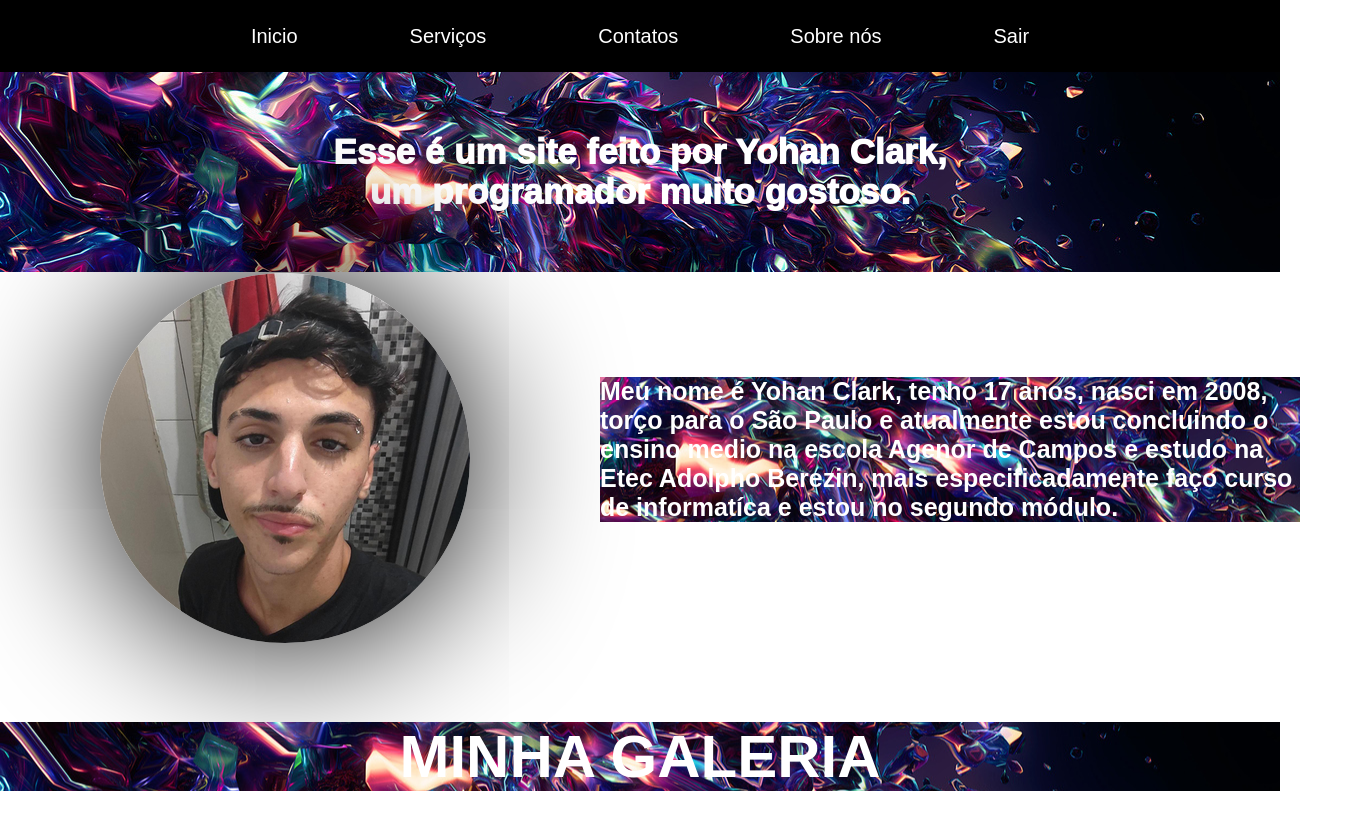
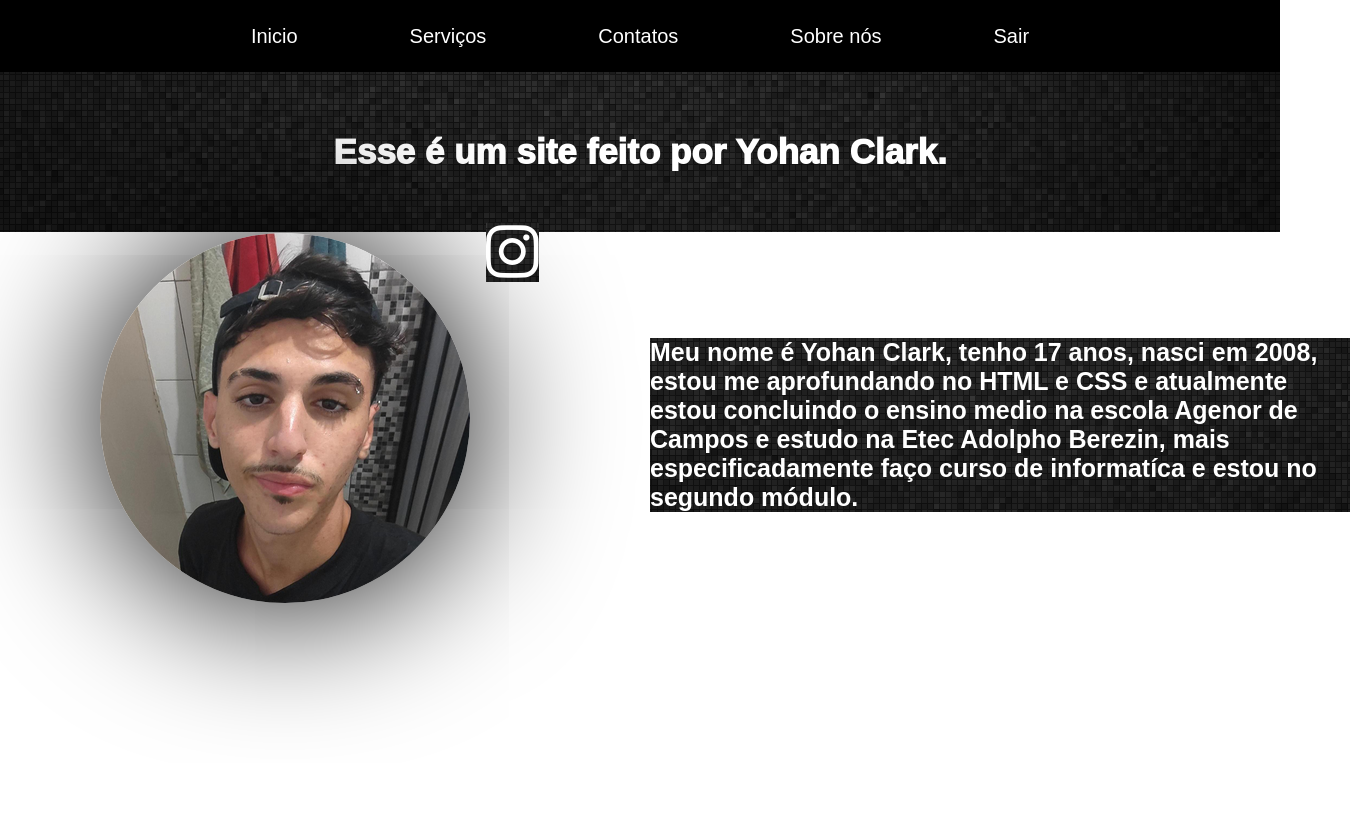
Before and after one commit to Yohan160/Yohan_Clark, a plain HTML site: page index.html in a window 1280 px wide. Shown: the top 830 px of the page, 1350 px wide, since content can reach past the window. Drawn offline with Linux system fonts and the light colour scheme.

Commit message:
Add files via upload

```diff
--- a/index.css
+++ b/index.css
@@ -1,11 +1,12 @@
 * {
     margin: 0px;
-    background-image: url("img/fundo2.jpg");
+    background-image: url("img/thumb-1920-324423.png");
     background-repeat: no-repeat;
     background-attachment: fixed;
     background-position: center;
 
 }
+
 
 .Texto{
     color: white;
@@ -16,7 +17,6 @@
     font-weight: 1000;
     padding: 60px;
 }
-
 
 .img_borda{
     border-radius: 50%;
@@ -93,7 +93,7 @@ a:hover::after{
 
 .quadrado_1{
 
-    margin-left: 600px;
+    margin-left: 650px;
     margin-top: -270px;
     color: white;
     font-family: Arial, Helvetica, sans-serif;
@@ -114,9 +114,26 @@ h1{
     font-size: 60px;
 }
 
-.linha{
-    margin-top: 400px;
-    display: flex;
-    justify-content: center;
-    gap: 40px;
+
+a{
+    background: none;
 }
+
+i.fab.fa-instagram{
+    font-size: 60px;
+    color: white;
+    position: absolute;
+    animation: flutuar 2s ease-in-out infinite;
+}
+
+@keyframes flutuar {
+    0%{
+        transform: translateY(0);
+}
+    50%{
+        transform: translateY(-10px);
+}
+    100%{
+        transform: translateY(0);
+}
+}
--- a/index.html
+++ b/index.html
@@ -4,7 +4,11 @@
     <meta charset="UTF-8">
     <meta name="viewport" content="width=device-width, initial-scale=1.0">
     <title>Pagina</title>
-    <link rel="stylesheet" href="index.css">
+
+<link rel="stylesheet" href="index.css">
+<link rel="stylesheet"
+href="https://cdnjs.cloudflare.com/ajax/libs/font-awesome/6.5.0/css/all.min.css">
+
 </head>
 <body>
 <div class="container">
@@ -19,19 +23,23 @@
 
 
 
- <p class="Texto">Esse é um site feito por Yohan Clark, <br>um programador muito gostoso.</p>
+ <p class="Texto">Esse é um site feito por Yohan Clark.</p>
 
+    <img src="img/Yohan.png" class="img_borda"></nav>
 
-    <img src="img/Yohan.png" class="img_borda">
-   </nav>
+<a href="https://www.instagram.com/yohan_.zx/" target="_blank">
+    <i class="fab fa-instagram"></i>
+</a>
+
 
 <div class="quadrado_1">
     <p>
-        Meu nome é Yohan Clark, tenho 17 anos, nasci em 2008, torço para o São Paulo e atualmente estou concluindo o ensino medio na escola Agenor de Campos e estudo na Etec Adolpho Berezin, mais especificadamente faço curso de informatíca e estou no segundo módulo.
+        Meu nome é Yohan Clark, tenho 17 anos, nasci em 2008, estou me aprofundando no HTML e CSS e atualmente estou concluindo o ensino medio na escola Agenor de Campos e estudo na Etec Adolpho Berezin, mais especificadamente faço curso de informatíca e estou no segundo módulo.
     </p>
     </div>
 
-<h1>MINHA GALERIA</h1>
+
+
 
 </body>
 </html>
```
Also changed, not shown: img/fundo.png (added), img/thumb-1920-324423.png (added).
